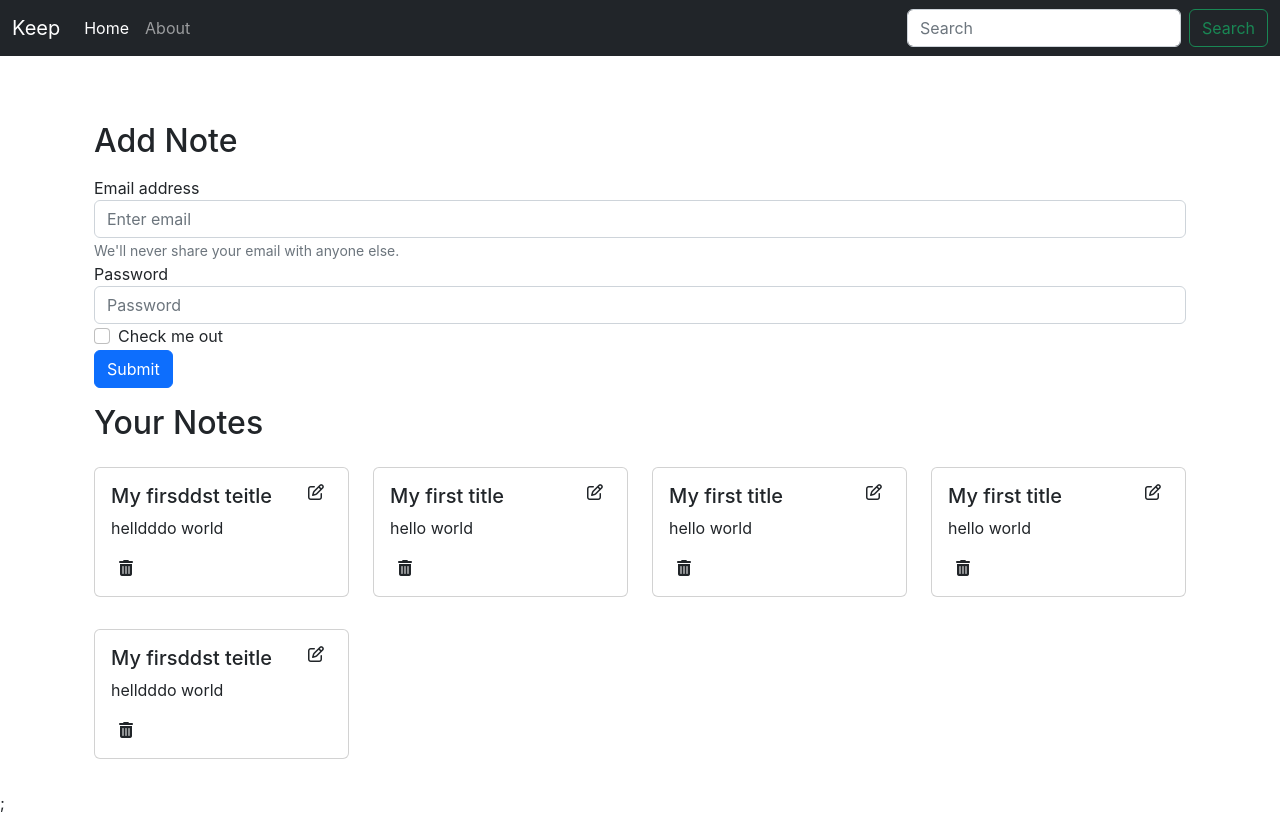
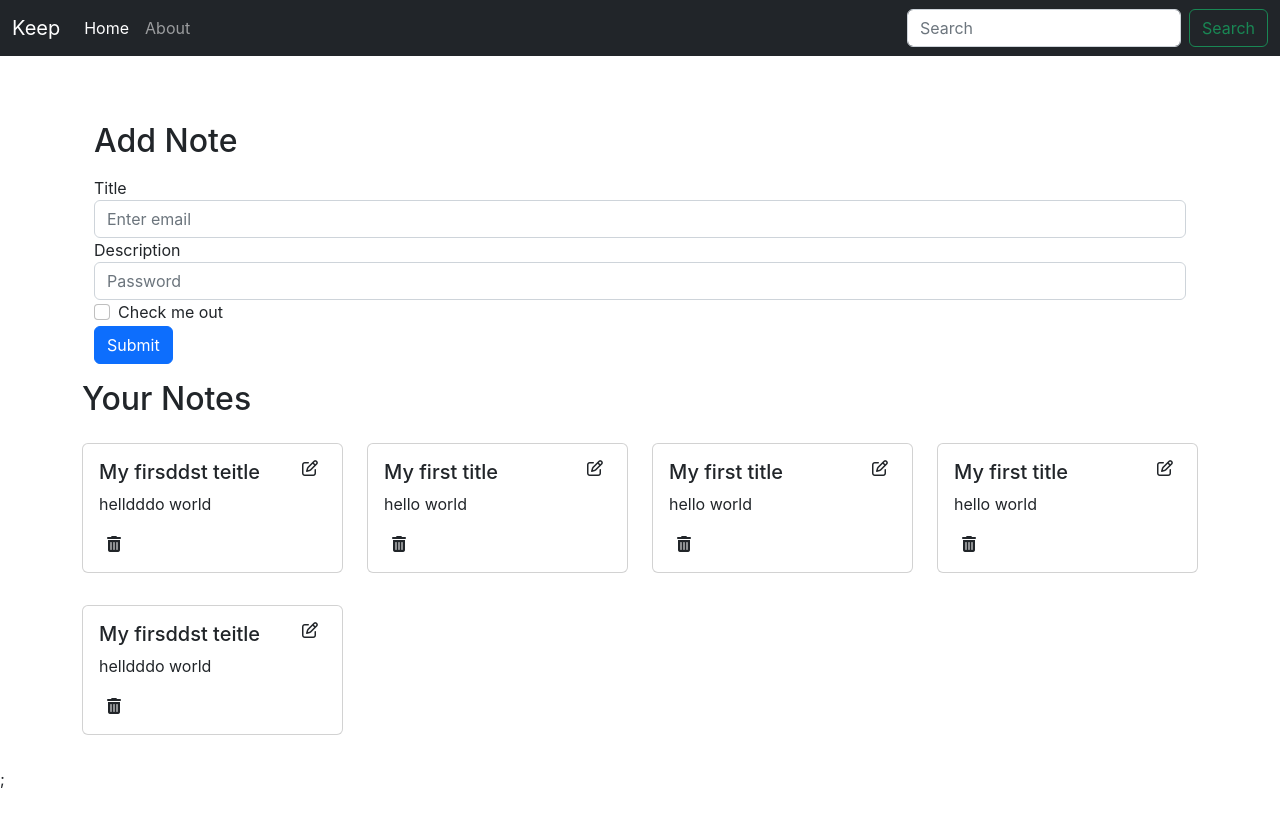
Before and after one commit to ayush1614/Keep, a React (Create React App) app: page / in a window 1280 px wide. Built offline with nearby package versions, Linux system fonts and the light colour scheme; the HTML template or start-up script is replaced by a standard one.

Commit message:
adding note functionality done

```diff
--- a/src/components/Home.js
+++ b/src/components/Home.js
@@ -3,25 +3,8 @@ import { Notes } from './Notes'
 
 export default function Home() {
   return (
-    <div className="container my-3">
-      <h2>Add Note</h2>
-      <form className='my-3'>
-        <div className= "form-group">
-          <label htmlFor="exampleInputEmail1">Email address</label>
-          <input type="email" className= "form-control" id="exampleInputEmail1" aria-describedby="emailHelp" placeholder="Enter email" />
-          <small id="emailHelp" className= "form-text text-muted">We'll never share your email with anyone else.</small>
-        </div>
-        <div className= "form-group">
-          <label htmlFor="exampleInputPassword1">Password</label>
-          <input type="password" className= "form-control" id="exampleInputPassword1" placeholder="Password" />
-        </div>
-        <div className= "form-group form-check">
-          <input type="checkbox" className= "form-check-input" id="exampleCheck1" />
-          <label className= "form-check-label" htmlFor="exampleCheck1">Check me out</label>
-        </div>
-        <button type="submit" className= "btn btn-primary">Submit</button>
-      </form>
-      <Notes/>
+    <div>
+      <Notes />
     </div>
   )
 }
--- a/src/components/Notes.js
+++ b/src/components/Notes.js
@@ -1,23 +1,22 @@
 import React, { useContext } from 'react'
 import noteContext from '../context/notes/noteContext'
+import { AddNote } from './AddNote';
 import { NoteItem } from './NoteItem';
 
 export const Notes = () => {
     const context = useContext(noteContext);
-    const { notes } = context;
+    const { notes, addNote } = context;
 
-    // add note
-
-    // edit note
-
-    //delete note
 
     return (
+        <>
+            <AddNote />
             <div className='row my-3'>
                 <h2> Your Notes</h2>
                 {notes.map((note) => {
                     return <NoteItem key={note._id} note={note} />;
                 })}
             </div>
+        </>
     )
 }
--- a/src/context/notes/NoteState.js
+++ b/src/context/notes/NoteState.js
@@ -1,4 +1,4 @@
-import React , {useState} from "react";
+import React, { useState } from "react";
 import NoteContext from "./noteContext";
 
 const NoteState = (props) => {
@@ -51,9 +51,34 @@ const NoteState = (props) => {
     ]
 
     const [notes, setNotes] = useState(initialNotes)
+
+    // add note
+    const addNote = (title, description, tag) => {
+        console.log("addign a new note");
+        let note = {
+            "_id": "62b1ce17479da3464324cb235",
+            "user": "62b0704621a358eb89a61d2d",
+            "title": title,
+            "description": description,
+            "tag": tag,
+            "date": "2022-06-21T13:56:36.718Z",
+            "__v": 0
+        }
+        setNotes(notes.concat(note));
+    }
+
+    // edit note
+    const editNote = (id) => {
+
+    }
+
+    //delete note
+    const deleteNote = () => {
+
+    }
     return (
         // yh jo note hai yh notes ko saare state provide karegi
-        < NoteContext.Provider value={{notes , setNotes}} >
+        < NoteContext.Provider value={{ notes, setNotes, addNote, editNote, deleteNote }} >
             {props.children} ;
         </ NoteContext.Provider >
     )
```
Lines whose indentation alone changed are shown as unchanged.
